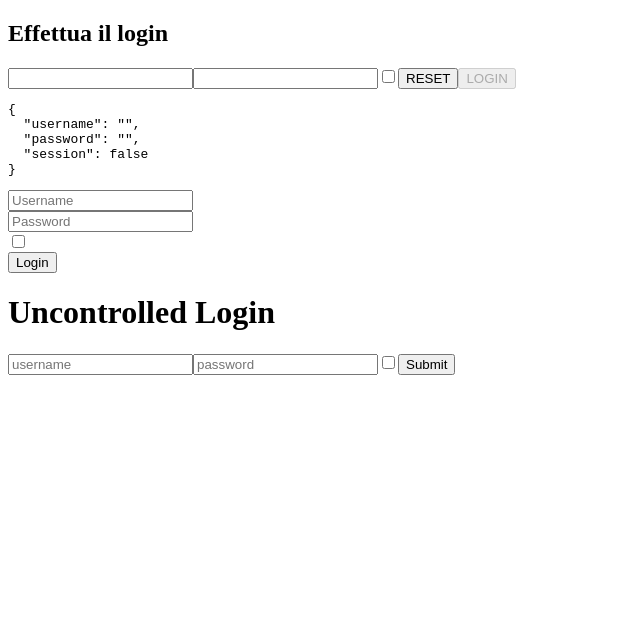
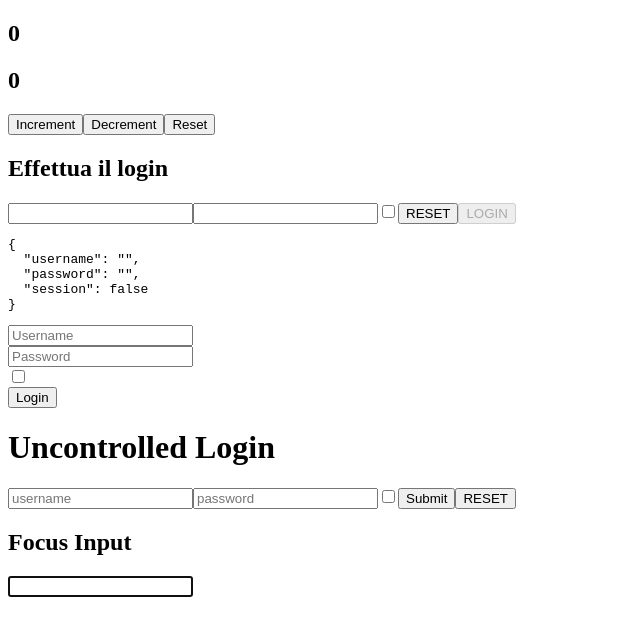
Before and after one commit to delisnt/esercizi, a React (Vite) app in the folder first-react/: page / in a window 1280 px wide. Shown: the top 636 px of the page, without its empty margins (0-640 px from the left). Built offline with nearby package versions, Linux system fonts and the light colour scheme.

Commit message:
Ref exercise

```diff
--- a/first-react/src/components/App.jsx
+++ b/first-react/src/components/App.jsx
@@ -1,20 +1,25 @@
-import Login from "./Login"
-import LoginForm from "./LoginForm"
-import React from "react"
-import UncontrolledLogin from "./UncontrolledLogin"
+import Counter from "./Counter";
+import FocusableInput from "./FocusableInput";
+import Login from "./Login";
+import LoginForm from "./LoginForm";
+import UncontrolledLogin from "./UncontrolledLogin";
+import React from "react";
+
 function App() {
-  function handleLogin( {username, password}) {
-    console.log(`You are logged as ${username}`)
-    console.log(password)
+  function handleLogin({ username, password }) {
+    console.log(`You are logged as ${username}`);
+    console.log(password);
   }
 
   return (
-    <div>
-        <Login onLogin={handleLogin}/>
-        <LoginForm onLogin={handleLogin}/>
-        <UncontrolledLogin></UncontrolledLogin>
-    </div>
-  )
+    <React.StrictMode>
+      <Counter />
+      <Login onLogin={handleLogin} />
+      <LoginForm />
+      <UncontrolledLogin />
+      <FocusableInput />
+    </React.StrictMode>
+  );
 }
 
-export default App
+export default App;
--- a/first-react/src/components/Counter.jsx
+++ b/first-react/src/components/Counter.jsx
@@ -3,13 +3,23 @@
 import { useEffect, useState } from 'react';
 import Button from './Button'
 import CounterDisplay from './CounterDisplay';
+import { useRef } from 'react';
 
 function Counter( { initialValue = 0, amount = 1}) {
 
     const [counter, useCounter] = useState(initialValue);
+    const prevCount = useRef(initialValue)
+    const directionRef = useRef(null)
 
     useEffect(() => {
-        console.log(`The amount is ${counter}`);
+        if (prevCount.current < counter){
+            directionRef.current = "Up"
+            console.log(directionRef.current);
+        } else if (prevCount.current > counter) {
+            directionRef.current = "Down"
+            console.log(directionRef.current);
+        }
+        prevCount.current = counter;
     }, [counter])
 
     function handleIncrementButton() {
@@ -25,6 +35,7 @@ function Counter( { initialValue = 0, amount = 1}) {
     }
   return (
     <div>
+        <h2>{counter}</h2>
         <CounterDisplay counterValue={counter}/>
         <Button label={"Increment"} onClick={handleIncrementButton}/>
         <Button label={"Decrement"} onClick={handleDecrementButton}/>
--- /dev/null
+++ b/first-react/src/components/FocusableInput.jsx
@@ -0,0 +1,30 @@
+import React from 'react'
+import { useEffect } from 'react';
+import { useRef } from 'react'
+
+function FocusableInput() {
+
+    const inputRef = useRef(null)
+    const mountRef = useRef(false)
+
+
+    useEffect(() => {
+        if (!mountRef.current){
+            mountRef.current = true;
+            inputRef.current?.focus()
+            console.log("componente montato");
+        } else {
+            return
+        }
+
+    })
+
+  return (
+    <div>
+        <h2>Focus Input</h2>
+        <input ref={inputRef} type="text" name="name" id="" />
+    </div>
+  )
+}
+
+export default FocusableInput
--- a/first-react/src/components/Login.jsx
+++ b/first-react/src/components/Login.jsx
@@ -1,4 +1,4 @@
-import React, { useState } from 'react'
+import  { useState } from 'react'
 
 function createData() {
 
--- a/first-react/src/components/UncontrolledLogin.jsx
+++ b/first-react/src/components/UncontrolledLogin.jsx
@@ -22,6 +22,7 @@ function UncontrolledLogin() {
         <input type="text" name='password'placeholder='password'/>
         <input type="checkbox" name='checkbox'/>
         <button>Submit</button>
+        <button type='reset'>RESET</button>
     </form>
   )
 }
```
